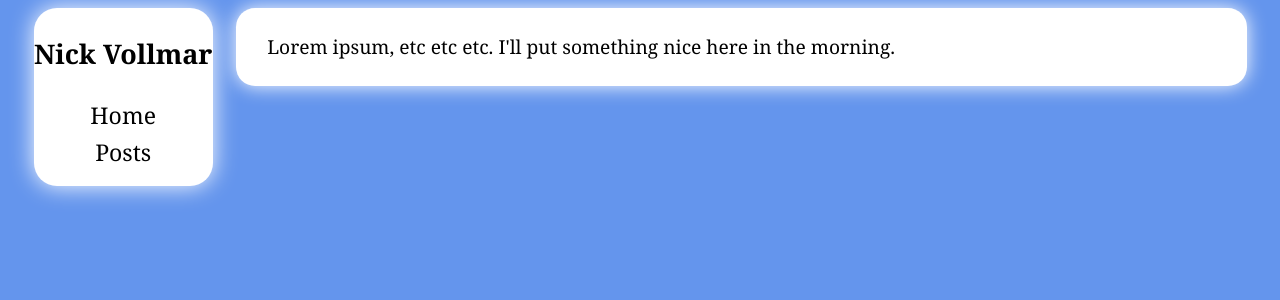
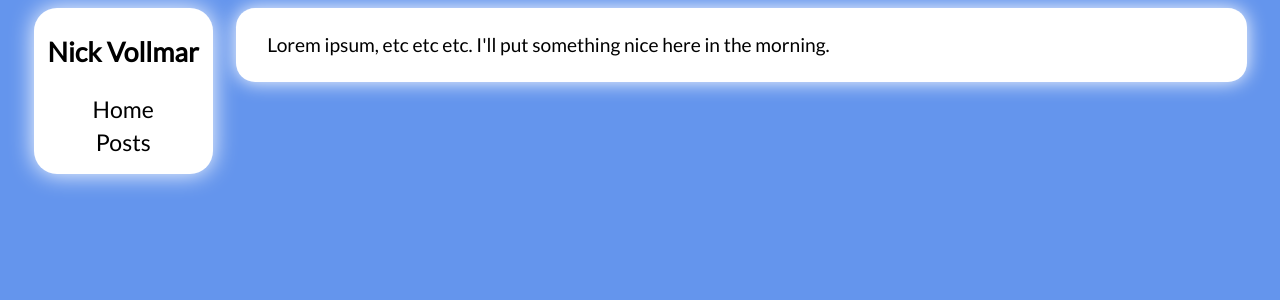
Before and after one commit to nickvollmar/nickvollmar.github.io, a Jekyll site: the page built from index.html, in a window 1280 px wide. Shown: the top 300 px of the page. Built offline with Jekyll 4.4.1, drawn with Linux system fonts in a browser that asks for light colours.

Commit message:
Font change I guess. Still in want of real content. Oh, well.

```diff
--- a/_layouts/master.html
+++ b/_layouts/master.html
@@ -4,6 +4,7 @@
 <meta http-equiv="content-type" content="text/html; charset=utf-8" />
 <meta name="author" content="Nick Vollmar" />
 <meta name="description" content="This is my vanity page. That being said, I am an aspiring programmer and author." />
+<link rel='stylesheet' type='text/css' href='http://fonts.googleapis.com/css?family=Lato'>
 <link rel="stylesheet" type="text/css" href="/css/look-n-feel.css" />
 <link rel="stylesheet" type="text/css" href="/css/structure.css" />
 <title>Nick Vollmar's Internet Presence - {{ page.title }}</title>
--- a/css/look-n-feel.css
+++ b/css/look-n-feel.css
@@ -1,6 +1,6 @@
 body {
     background-color: #6495ed; /* cornflower blue */
-    font-family: Georgia, Times, serif;
+    font-family: 'Lato', sans-serif;
     font-size: 1.2em;
 }
 
@@ -41,3 +41,7 @@
 #not-nav {
     background-color: #ffffff;
 }
+
+#not-nav ul {
+    list-style-type: circle;
+}
```
Lines whose indentation alone changed are shown as unchanged.
